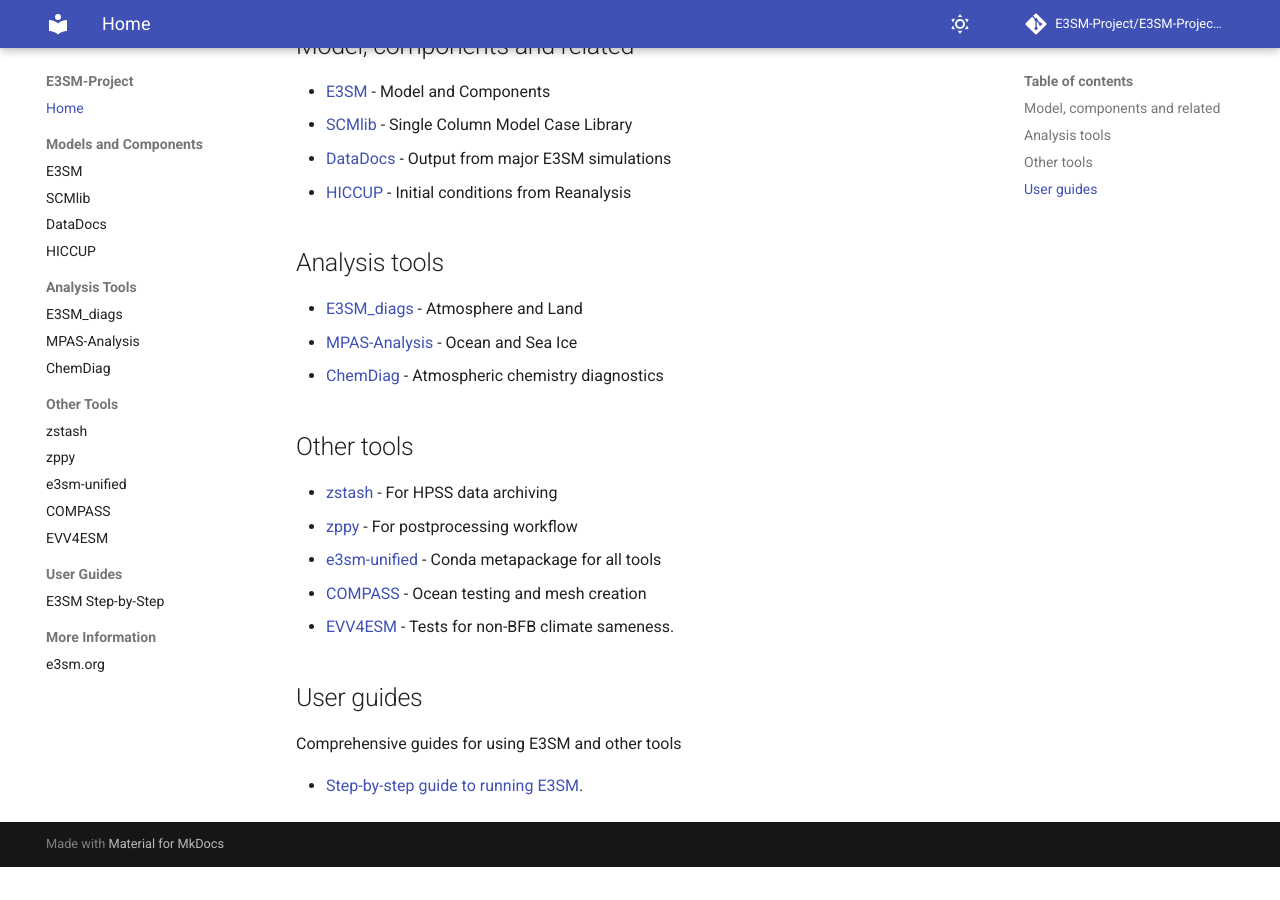
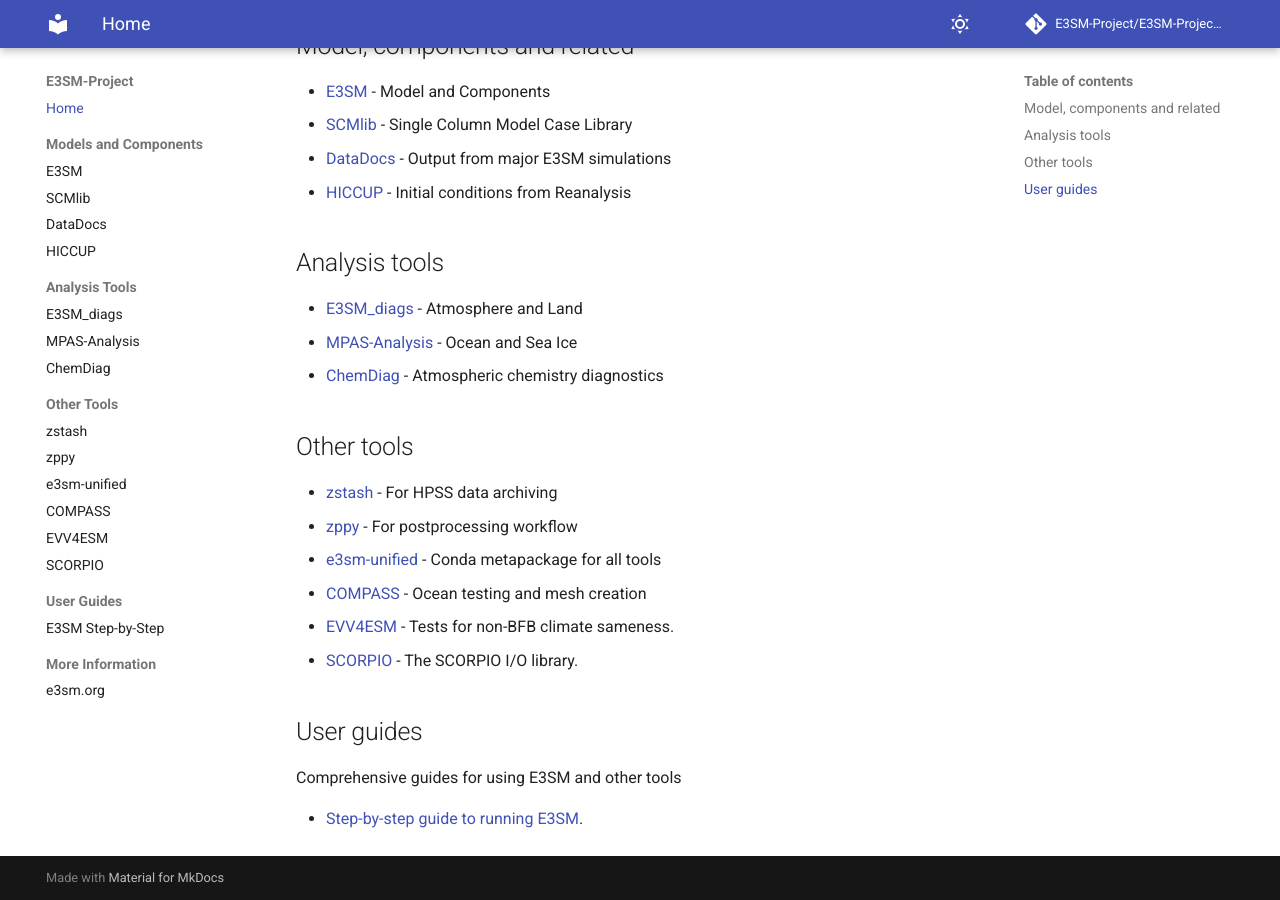
Before and after one commit to E3SM-Project/E3SM-Project.github.io, an MkDocs documentation site: the page built from docs/index.md, in a window 1280 px wide and 900 px high, scrolled down 605 px. Built offline with MkDocs 1.6.1 and Material for MkDocs 9.7.7, drawn with Linux system fonts in a browser that asks for light colours; comment, search, counter and statistics services are not loaded; before the commit the page ends 1472 px from its top, so only the background shows below that.

Commit message:
Adding links to SCORPIO docs
Adding links to SCORPIO github docs

```diff
--- a/docs/index.md
+++ b/docs/index.md
@@ -27,6 +27,7 @@ be found at the links below.
 - [e3sm-unified](https://github.com/E3SM-Project/e3sm-unified) - Conda metapackage for all tools
 - [COMPASS](https://mpas-dev.github.io/compass/latest/index.html) - Ocean testing and mesh creation
 - [EVV4ESM](https://livvkit.github.io/evv4esm) - Tests for non-BFB climate sameness.
+- [SCORPIO](https://e3sm-project.github.io/scorpio) - The SCORPIO I/O library.
 
 ## User guides
 
--- a/mkdocs.yaml
+++ b/mkdocs.yaml
@@ -17,6 +17,7 @@ nav:
     - 'e3sm-unified': 'https://github.com/E3SM-Project/e3sm-unified'
     - 'COMPASS' : 'https://mpas-dev.github.io/compass/latest/index.html'
     - 'EVV4ESM' : 'https://livvkit.github.io/evv4esm'
+    - 'SCORPIO' : 'https://docs.e3sm.org/scorpio'
   - User Guides:
     - 'E3SM Step-by-Step': 'https://docs.e3sm.org/running-e3sm-guide/'
   - More Information:
```
